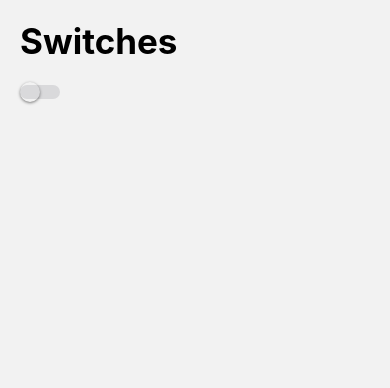
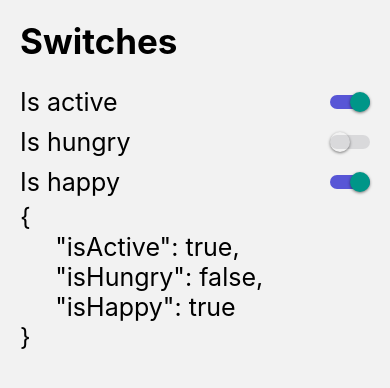
Before and after one commit to mcmmiguel/ComponentsApp-ReactNative, a React Native app: screen /SwitchScreen in a window 390 px wide. Shown: the top 388 px of the page. Built offline with nearby package versions, Linux system fonts and the light colour scheme.

Commit message:
Feat. Multiple switches

```diff
--- /dev/null
+++ b/src/components/CustomSwitch.tsx
@@ -0,0 +1,22 @@
+import React, { useState } from 'react';
+import { Switch, Platform } from 'react-native';
+import { CustomSwitchProps } from '../interfaces';
+
+export const CustomSwitch = ({ isOn, onChange }: CustomSwitchProps) => {
+
+    const [isEnabled, setIsEnabled] = useState(isOn);
+
+    const toggleSwitch = () => {
+        setIsEnabled(!isEnabled);
+        onChange(!isEnabled);
+    };
+
+    return (
+        <Switch
+            trackColor={{ false: '#d9d9db', true: '#5856d6' }}
+            thumbColor={Platform.OS === 'android' ? '#5856d6' : ''}
+            onValueChange={toggleSwitch}
+            value={isEnabled}
+        />
+    );
+};
--- a/src/components/FlatListMenuItem.tsx
+++ b/src/components/FlatListMenuItem.tsx
@@ -13,10 +13,10 @@ export const FlatListMenuItem = ({ menuItem }: FlatListMenuItemProps) => {
         <TouchableOpacity activeOpacity={0.8} onPress={() => navigation.navigate(menuItem.component as never)}>
             <View style={styles.mainContainer}>
                 <View style={styles.itemContainer}>
-                    <Icon name={menuItem.icon} size={25} color="black" />
+                    <Icon name={menuItem.icon} size={25} color="#5856d6" />
                     <Text style={styles.itemText}>{menuItem.name} - {menuItem.icon}</Text>
                 </View>
-                <Icon name="chevron-forward-outline" size={25} color="black" />
+                <Icon name="chevron-forward-outline" size={25} color="#5856d6" />
             </View >
         </TouchableOpacity>
     );
--- a/src/components/index.ts
+++ b/src/components/index.ts
@@ -1,2 +1,3 @@
 export { FlatListMenuItem } from './FlatListMenuItem';
 export { HeaderTitle } from './HeaderTitle';
+export { CustomSwitch } from './CustomSwitch';
--- a/src/interfaces/interfaces.ts
+++ b/src/interfaces/interfaces.ts
@@ -11,3 +11,8 @@ export interface FlatListMenuItemProps {
 export interface HeaderTitleProps {
     title: string;
 }
+
+export interface CustomSwitchProps {
+    isOn: boolean;
+    onChange: (isEnabled: boolean) => void;
+}
--- a/src/screens/SwitchScreen.tsx
+++ b/src/screens/SwitchScreen.tsx
@@ -1,27 +1,55 @@
 import React, { useState } from 'react';
-import { View, StyleSheet, Switch, Platform } from 'react-native';
-import { HeaderTitle } from '../components';
+import { View, StyleSheet, Text } from 'react-native';
+import { CustomSwitch, HeaderTitle } from '../components';
 import { appTheme } from '../theme/appTheme';
 
 export const SwitchScreen = () => {
 
-    const [isEnabled, setIsEnabled] = useState(false);
-    const toggleSwitch = () => setIsEnabled(!isEnabled);
+    const [state, setState] = useState({
+        isActive: true,
+        isHungry: false,
+        isHappy: true,
+    });
+
+    const { isActive, isHappy, isHungry } = state;
+
+    const onChange = (value: boolean, field: string) => {
+        setState({
+            ...state,
+            [field]: value,
+        });
+    };
 
     return (
         <View style={appTheme.appContainer}>
             <HeaderTitle title="Switches" />
-            <Switch
-                trackColor={{ false: '#d9d9db', true: '#5856d6' }}
-                thumbColor={Platform.OS === 'android' ? '#5856d6' : ''}
-                // ios_backgroundColor="#3e3e3e"
-                onValueChange={toggleSwitch}
-                value={isEnabled}
-            />
+            <View style={styles.switchRow}>
+                <Text style={styles.switchText}>Is active</Text>
+                <CustomSwitch isOn={isActive} onChange={(value) => onChange(value, 'isActive')} />
+            </View>
+            <View style={styles.switchRow}>
+                <Text style={styles.switchText}>Is hungry</Text>
+                <CustomSwitch isOn={isHungry} onChange={(value) => onChange(value, 'isHungry')} />
+            </View>
+            <View style={styles.switchRow}>
+                <Text style={styles.switchText}>Is happy</Text>
+                <CustomSwitch isOn={isHappy} onChange={(value) => onChange(value, 'isHappy')} />
+            </View>
+            <Text style={styles.switchText}>
+                {JSON.stringify(state, null, 5)}
+            </Text>
         </View>
     );
 };
 
 const styles = StyleSheet.create({
-
+    switchRow: {
+        flexDirection: 'row',
+        justifyContent: 'space-between',
+        alignItems: 'center',
+        marginVertical: 5,
+    },
+    switchText: {
+        fontSize: 25,
+    },
 });
```
